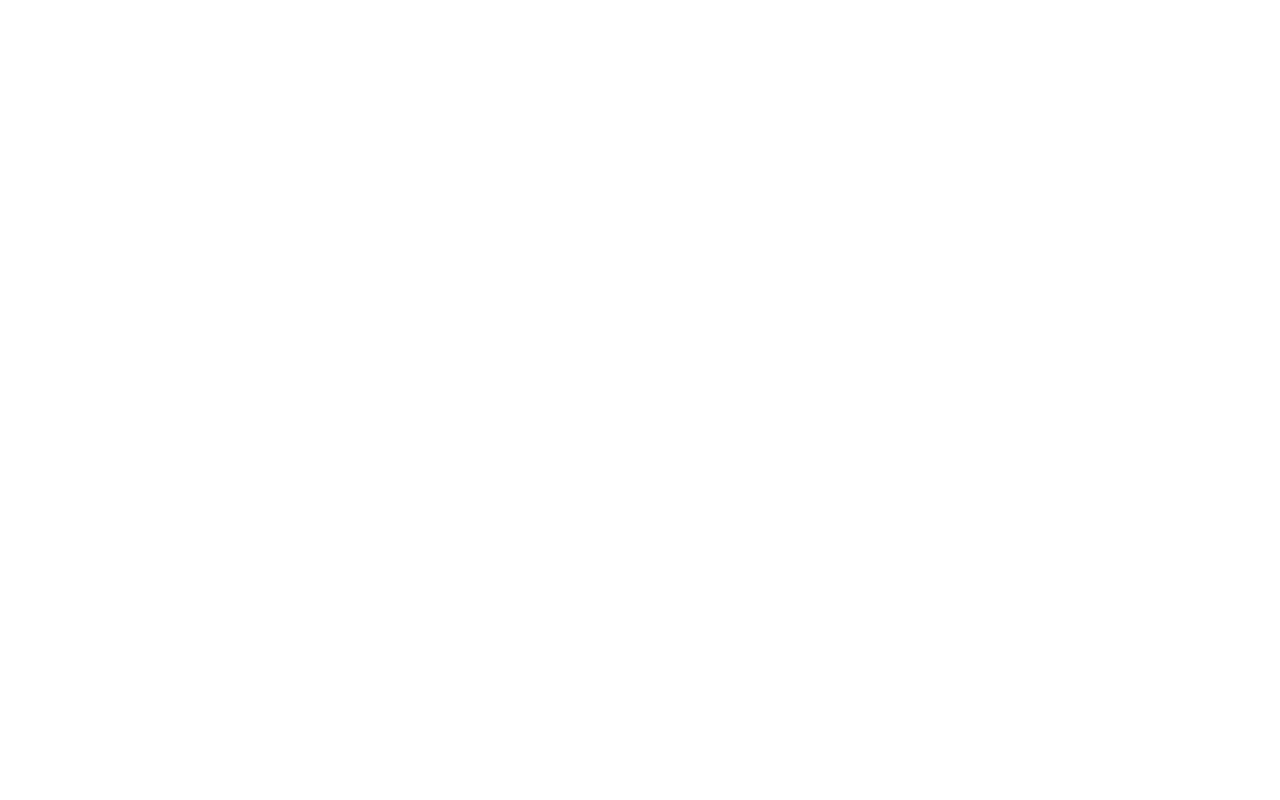
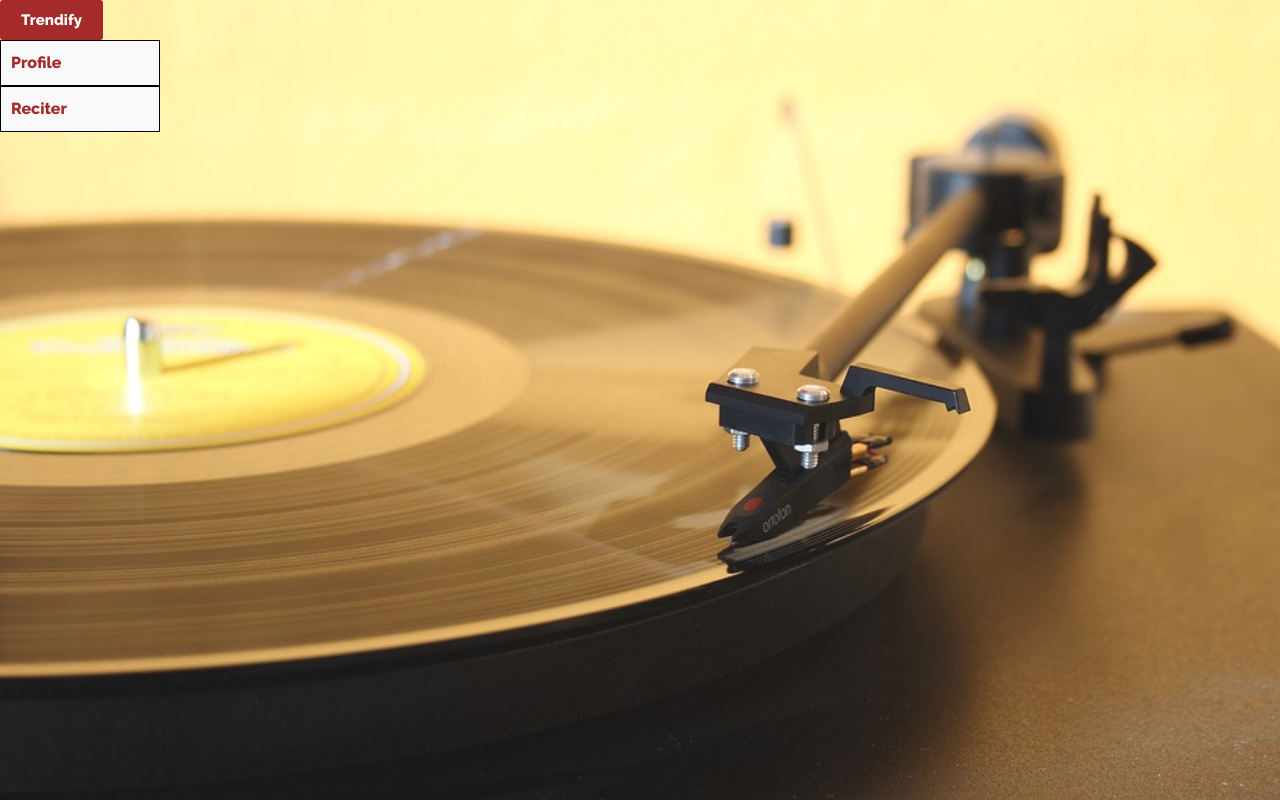
Before and after one commit to JamesPHawk/Trendify, a plain HTML site: page views/home.html in a window 1280 px wide. Drawn offline with Linux system fonts and the light colour scheme.

Commit message:
added dropdown menu

```diff
--- a/css/homepage.css
+++ b/css/homepage.css
@@ -1,3 +1,51 @@
 * {
     font-family: 'Raleway', sans-serif !important;
 }
+
+/* Background Image */
+
+#homeBG {
+    position: absolute;
+    height: 100%;
+    width: 100%;
+    margin: 0;
+    opacity: 0.9;
+    z-index: -1;
+}
+
+#dropdown {
+    position: absolute;
+}
+
+#dropbtn {
+    background-color: brown;
+}
+
+#dropbtn a {
+    text-decoration: none;
+    color: white;
+}
+
+#links {
+    position: absolute;
+    display: none;
+    background-color: #f9f9f9;
+    min-width: 160px;
+}
+
+#links a {
+    display: block;
+    padding: 10px;
+    text-decoration: none;
+    border: 1px solid black;
+    color: brown;
+}
+
+#links a:hover {
+    background: bisque;
+    /* Either bisque or beige */
+}
+
+#dropdown:hover #links {
+    display: block;
+}
--- a/views/home.html
+++ b/views/home.html
@@ -15,6 +15,14 @@
 <body>
     <div id="title">
     </div>
+    <img src="img/record.jpg" alt="Record Player" id="homeBG">
+    <div id="dropdown">
+        <button id="dropbtn"><a href="#">Trendify</a></button>
+        <div id="links">
+            <a href="#">Profile</a>
+            <a href="#">Reciter</a>
+        </div>
+    </div>
 
 </body>
 
```
